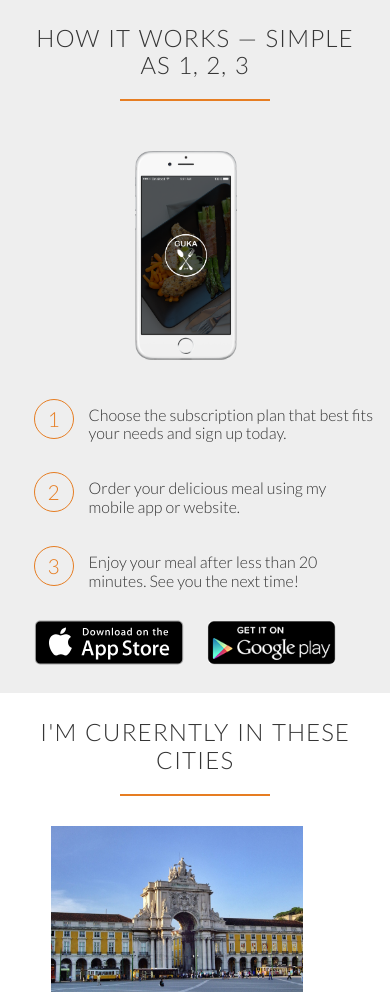
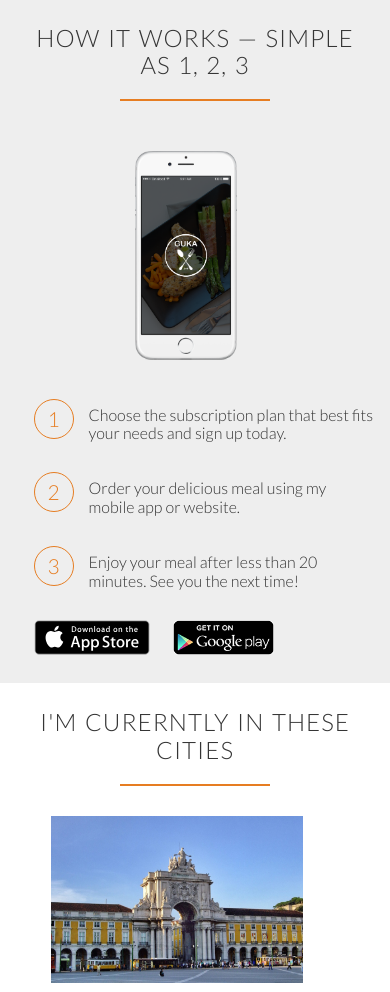
Before and after one commit to gukanozadze/MyWebsite, a Django app: page /foodpage in a window 390 px wide. Shown: the part 1973-2965 px from the top of the page. Run offline with Django 3.2, Linux system fonts and the light colour scheme.

Commit message:
Changed button height

```diff
--- a/mainApps/static/resources/css/queries.css
+++ b/mainApps/static/resources/css/queries.css
@@ -120,6 +120,6 @@
     .social-links li{margin:4px}
 
     footer li{ margin-top: 10px }
-
+    .btn-app img{ height: 35px }
 
 }
```
